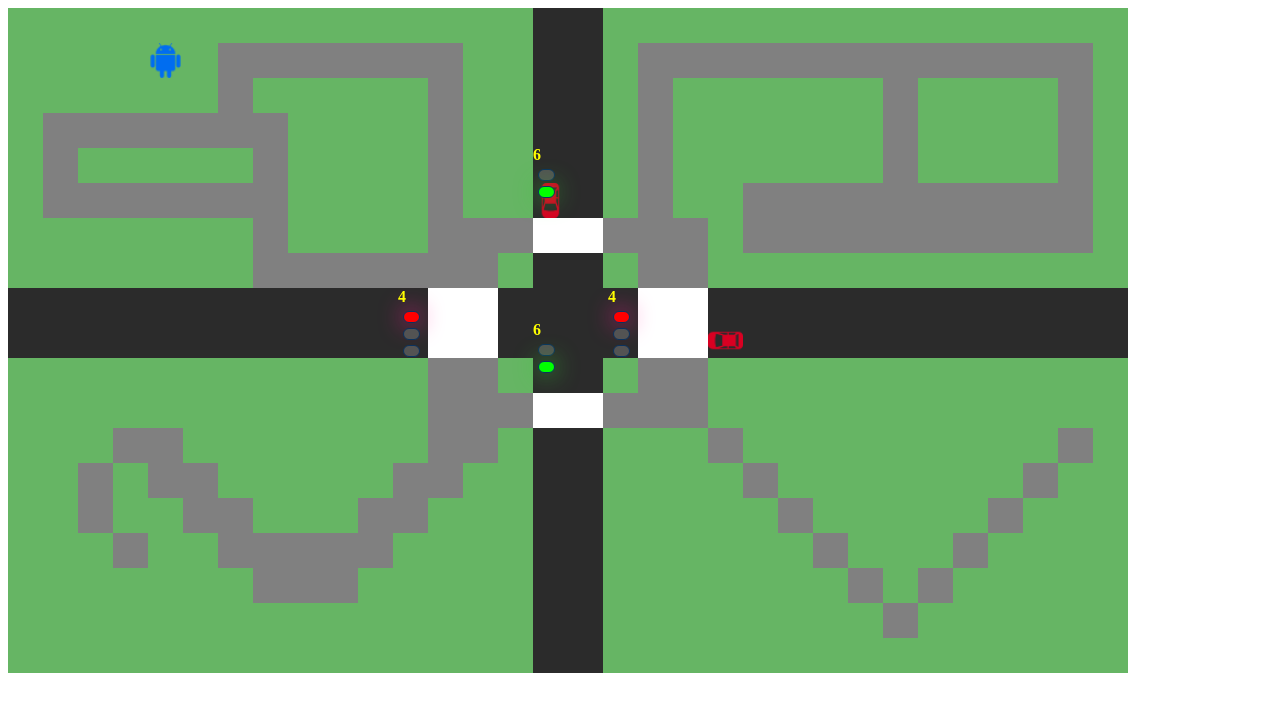
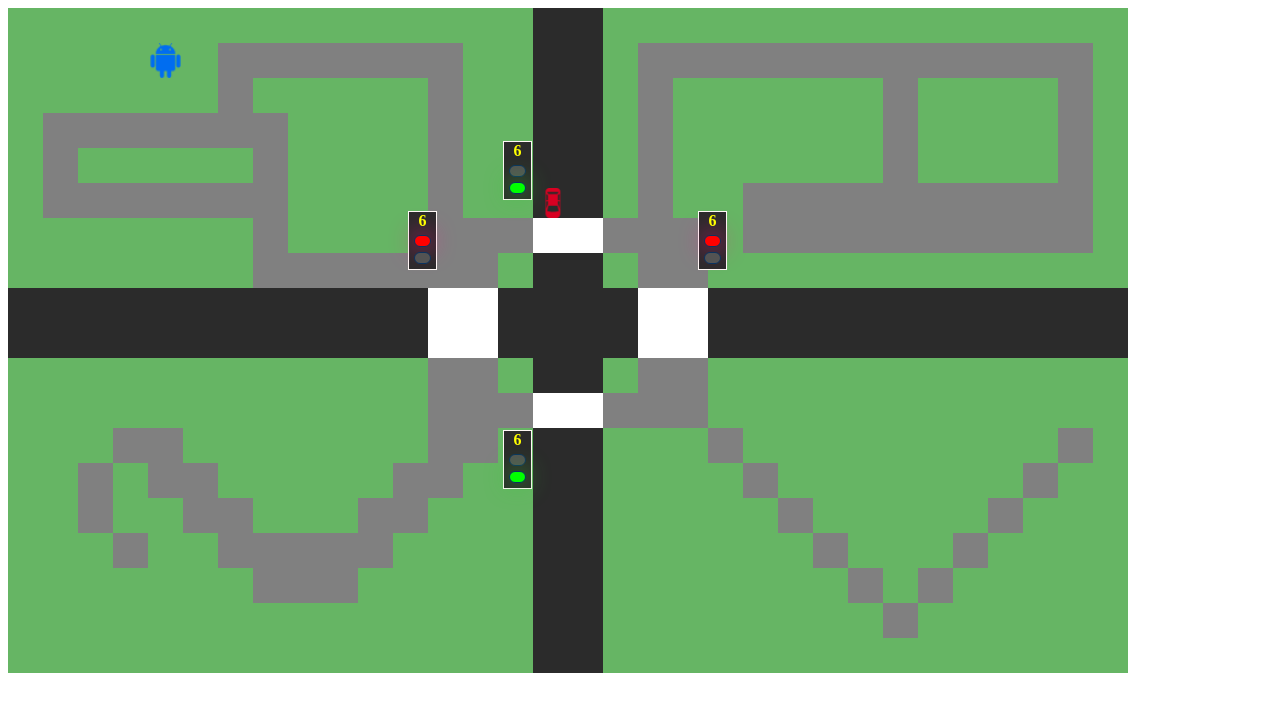
Before and after one commit to ShmatkoAndrey/walkerRobot, a plain HTML site: page index.html in a window 1280 px wide. Drawn offline with Linux system fonts and the light colour scheme.

Commit message:
cars turn

```diff
--- a/index.html
+++ b/index.html
@@ -15,14 +15,12 @@
             <div id="lighter1" class = "lighter">
                 <div id="my_timer1" class="timer"></div>
                 <div id="red1" class="circle"></div>
-                <div id="yellow1" class="circle"></div>
                 <div id="green1" class="circle"></div>
             </div>
 
             <div id="lighter2"  class = "lighter">
                 <div id="my_timer2" class="timer"></div>
                 <div id="red2" class="circle"></div>
-                <div id="yellow2" class="circle"></div>
                 <div id="green2" class="circle"></div>
             </div>
 
--- a/style.css
+++ b/style.css
@@ -28,7 +28,7 @@
 
 .cell_car {
   background: url('car.png') no-repeat;
-  background-size: 35px;
+  background-size: 30px;
   width: 25px;
   height: 25px;
 }
@@ -73,6 +73,9 @@ td {
 
 .lighter {
   z-index: 5;
+  border: 1px solid #fff9f6;
+  background-color: #2b2b2b;
+  text-align: center;
 }
 
 .timer {
--- a/walk.js
+++ b/walk.js
@@ -5,11 +5,11 @@
     + t можно ехать на красный(напрмер если между зебрами не успели проехать и что бы не создавать пробку)
 3 - светофор
     +(обязательно) 1 - номер зебры (должен совпадать с номером самого светофора)
-    ++(только к одному - возле него будет светофор) v(h) - вертикально расположить или горизонтално
+    ++(только к одному - возле него будет светофор) l/u/d/r - вертикально расположить или горизонтално + с какой стороны
 
 4 - генератор машин
     + r/u/l/d/ - направление генерации
-5 - машина
+5 - машина (генерируется)
     5_ + id_ + direction
 
 9 - робот
@@ -22,12 +22,12 @@ var default_park = [
     ['0',   '1',   '1',   '1',   '1',   '1',   '1',   '1',   '0',   '0',   '0',   '0',   '1',   '0',   '0',   '2',   '2',   '0',   '1',   '0',   '0',   '0',   '0',   '0',   '0',   '1',   '0',   '0',   '0',   '0',   '1',   '0'],
     ['0',   '1',   '0',   '0',   '0',   '0',   '0',   '1',   '0',   '0',   '0',   '0',   '1',   '0',   '0',   '2',   '2',   '0',   '1',   '0',   '0',   '0',   '0',   '0',   '0',   '1',   '0',   '0',   '0',   '0',   '1',   '0'],
     ['0',   '1',   '1',   '1',   '1',   '1',   '1',   '1',   '0',   '0',   '0',   '0',   '1',   '0',   '0',   '2',   '2',   '0',   '1',   '0',   '0',   '1',   '1',   '1',   '1',   '1',   '1',   '1',   '1',   '1',   '1',   '0'],
-    ['0',   '0',   '0',   '0',   '0',   '0',   '0',   '1',   '0',   '0',   '0',   '0',   '1',   '1',   '1', '33v',  '33',   '1',   '1',   '1',   '0',   '1',   '1',   '1',   '1',   '1',   '1',   '1',   '1',   '1',   '1',   '0'],
+    ['0',   '0',   '0',   '0',   '0',   '0',   '0',   '1',   '0',   '0',   '0',   '0',   '1',   '1',   '1', '33u',  '33',   '1',   '1',   '1',   '0',   '1',   '1',   '1',   '1',   '1',   '1',   '1',   '1',   '1',   '1',   '0'],
     ['0',   '0',   '0',   '0',   '0',   '0',   '0',   '1',   '1',   '1',   '1',   '1',   '1',   '1',   '0',  '2t',  '2t',   '0',   '1',   '1',   '0',   '0',   '0',   '0',   '0',   '0',   '0',   '0',   '0',   '0',   '0',   '0'],
-    ['4r',  '2',   '2',   '2',   '2',   '2',   '2',   '2',   '2',   '2',   '2',   '2', '31h',  '31',  '2t',   '2',   '2',  '2t', '32h',  '32',   '2',   '2',   '2',   '2',   '2',   '2',   '2',   '2',   '2',   '2',   '2',   '2'],
-    ['2',   '2',   '2',   '2',   '2',   '2',   '2',   '2',   '2',   '2',   '2',   '2',  '31',  '31',  '2t',   '2',   '2',  '2t',  '32',  '32',   '2',   '2',   '2',   '2',   '2',   '2',   '2',   '2',   '2',   '2',   '2',  '4l'],
+    ['4r',  '2',   '2',   '2',   '2',   '2',   '2',   '2',   '2',   '2',   '2',   '2', '31l',  '31',  '2t',  '2rd','2ru',  '2t', '32r',  '32',   '2',   '2',   '2',   '2',   '2',   '2',   '2',   '2',   '2',   '2',   '2',   '2'],
+    ['2',   '2',   '2',   '2',   '2',   '2',   '2',   '2',   '2',   '2',   '2',   '2',  '31',  '31',  '2t',  '2dl','2lu',  '2t',  '32',  '32',   '2',   '2',   '2',   '2',   '2',   '2',   '2',   '2',   '2',   '2',   '2',  '4l'],
     ['0',   '0',   '0',   '0',   '0',   '0',   '0',   '0',   '0',   '0',   '0',   '0',   '1',   '1',   '0',  '2t',  '2t',   '0',   '1',   '1',   '0',   '0',   '0',   '0',   '0',   '0',   '0',   '0',   '0',   '0',   '0',   '0'],
-    ['0',   '0',   '0',   '0',   '0',   '0',   '0',   '0',   '0',   '0',   '0',   '0',   '1',   '1',   '1', '34v',  '34',   '1',   '1',   '1',   '0',   '0',   '0',   '0',   '0',   '0',   '0',   '0',   '0',   '0',   '0',   '0'],
+    ['0',   '0',   '0',   '0',   '0',   '0',   '0',   '0',   '0',   '0',   '0',   '0',   '1',   '1',   '1', '34d',  '34',   '1',   '1',   '1',   '0',   '0',   '0',   '0',   '0',   '0',   '0',   '0',   '0',   '0',   '0',   '0'],
     ['0',   '0',   '0',   '1',   '1',   '0',   '0',   '0',   '0',   '0',   '0',   '0',   '1',   '1',   '0',   '2',   '2',   '0',   '0',   '0',   '1',   '0',   '0',   '0',   '0',   '0',   '0',   '0',   '0',   '0',   '1',   '0'],
     ['0',   '0',   '1',   '0',   '1',   '1',   '0',   '0',   '0',   '0',   '0',   '1',   '1',   '0',   '0',   '2',   '2',   '0',   '0',   '0',   '0',   '1',   '0',   '0',   '0',   '0',   '0',   '0',   '0',   '1',   '0',   '0'],
     ['0',   '0',   '1',   '0',   '0',   '1',   '1',   '0',   '0',   '0',   '1',   '1',   '0',   '0',   '0',   '2',   '2',   '0',   '0',   '0',   '0',   '0',   '1',   '0',   '0',   '0',   '0',   '0',   '1',   '0',   '0',   '0'],
@@ -118,6 +118,7 @@ function setRobot(start, end) {
     if ((park[end.i][end.j] == '1' || park[end.i][end.j] == '0' || getZebraStatus(park[end.i][end.j], 'green', start) ||
         (default_park[end.i][end.j].split('')[0] == '3' && default_park[start.i][start.j].split('')[0] == '3')) &&
         park[end.i][end.j].split('')[0] != '5') {
+
         park[start.i][start.j] = default_park[start.i][start.j];
         park[end.i][end.j] = '9';
         park_show();
@@ -149,7 +150,7 @@ function handler(event) {
 
 //-------------------------------------------------------------- Cars
 
-var last_ar_id = 0;
+var last_сar_id = 0;
 function createCar() {
 
     var generators = $('.car_generator');
@@ -158,11 +159,26 @@ function createCar() {
     if(generator) {
         generator = $(generator);
         var cords = { i: parseInt(generator.data('points').split(';')[1]), j: parseInt(generator.data('points').split(';')[2]) };
-        setCar(++last_ar_id, cords, generator.data('points').split(';')[0]);
+        setCar(++last_сar_id, cords, generator.data('points').split(';')[0]);
     }
 }
 
+function getRandom(min, max) {
+    return Math.floor(Math.random() * (max - min + 1)) + min;
+}
+
+
 function setCar(id, start, direction) {
+   var st_c = default_park[start.i][start.j].split('');
+
+    if(st_c[0] == '2' && st_c[1] && st_c[1] != 't' ) {
+        var rnd = getRandom(0, 100);
+        if(rnd < 30) {
+            if (st_c[1] != direction) direction = st_c[1];
+            else if (st_c[2] != direction) direction = st_c[2];
+        }
+    }
+
     var end;
     switch(direction){
         case 'l':
@@ -187,6 +203,7 @@ function setCar(id, start, direction) {
     if ((park[end.i][end.j].split('')[0] == '2' || default_park[start.i][start.j].split('')[1] == 't'|| getZebraStatus(park[end.i][end.j], 'red', start) ||
         (default_park[end.i][end.j].split('')[0] == '3' && default_park[start.i][start.j].split('')[0] == '3')) &&
         park[end.i][end.j] != '9' && park[end.i][end.j].split('')[0] != '5') {
+
         park[start.i][start.j] = default_park[start.i][start.j];
         park[end.i][end.j] = '5_'+id+'_'+direction;
         park_show();
@@ -219,33 +236,46 @@ function initLighters(cnt) {
     for (var i = 1; i < cnt + 1; i++) {
         var lighter = $('#lighter' + i);
 
-        var el_v = $('.3' + i + 'v').first();
-        if (el_v.length > 0) lighter.offset({
-            left: el_v.offset().left,
-            top: el_v.offset().top - lighter.height() - 20
+        var el_r = $('.3' + i + 'r').first();
+        if (el_r.length > 0) lighter.offset({
+            left: el_r.offset().left + 60,
+            top: el_r.offset().top - lighter.height() - 20
         });
 
-        var el_h = $('.3' + i + 'h').first();
-        if (el_h.length > 0) lighter.offset({
-            left: el_h.offset().left - 30,
-            top: el_h.offset().top
+        var el_l = $('.3' + i + 'l').first();
+        if (el_l.length > 0) lighter.offset({
+            left: el_l.offset().left - 20,
+            top: el_l.offset().top - lighter.height() - 20
         });
+
+        var el_u = $('.3' + i + 'u').first();
+        if (el_u.length > 0) lighter.offset({
+            left: el_u.offset().left - 30,
+            top: el_u.offset().top - lighter.height() - 20
+        });
+
+        var el_d = $('.3' + i + 'd').first();
+        if (el_d.length > 0) lighter.offset({
+            left: el_d.offset().left - 30,
+            top: el_d.offset().top + lighter.height() - 20
+        });
+
+
     }
 }
 
 $(document).ready(function() {
     park_show();
-    lighterStart($('#my_timer1'), '1', ['red', 'yellow red', 'green'], [8, 2, 10], [{ type: 'green', i: 3, s: 2 }, {type: 'red', i: 2, s: 2}]);
-    lighterStart($('#my_timer2'), '2', ['red', 'yellow red', 'green'], [8, 2, 10], [{ type: 'green', i: 3, s: 2 }, {type: 'red', i: 2, s: 2}]);
+    lighterStart($('#my_timer1'), '1', ['red', 'green'], [10, 10], [{ type: 'green', i: 3, s: 2 }]);
+    lighterStart($('#my_timer2'), '2', ['red', 'green'], [10, 10], [{ type: 'green', i: 3, s: 2 }]);
     lighterStart($('#my_timer3'), '3', ['green', 'red'], [10, 10], [{type: 'green', i: 3, s: 2}]);
     lighterStart($('#my_timer4'), '4', ['green', 'red'], [10, 10], [{type: 'green', i: 3, s: 2}]);
     initLighters(4);
 
     setInterval(function() {
         refreshCars();
-    }, 100);
+    }, 50);
     setInterval(function() {
         createCar();
-    }, 2000);
-
+    }, 3000);
 });
```
